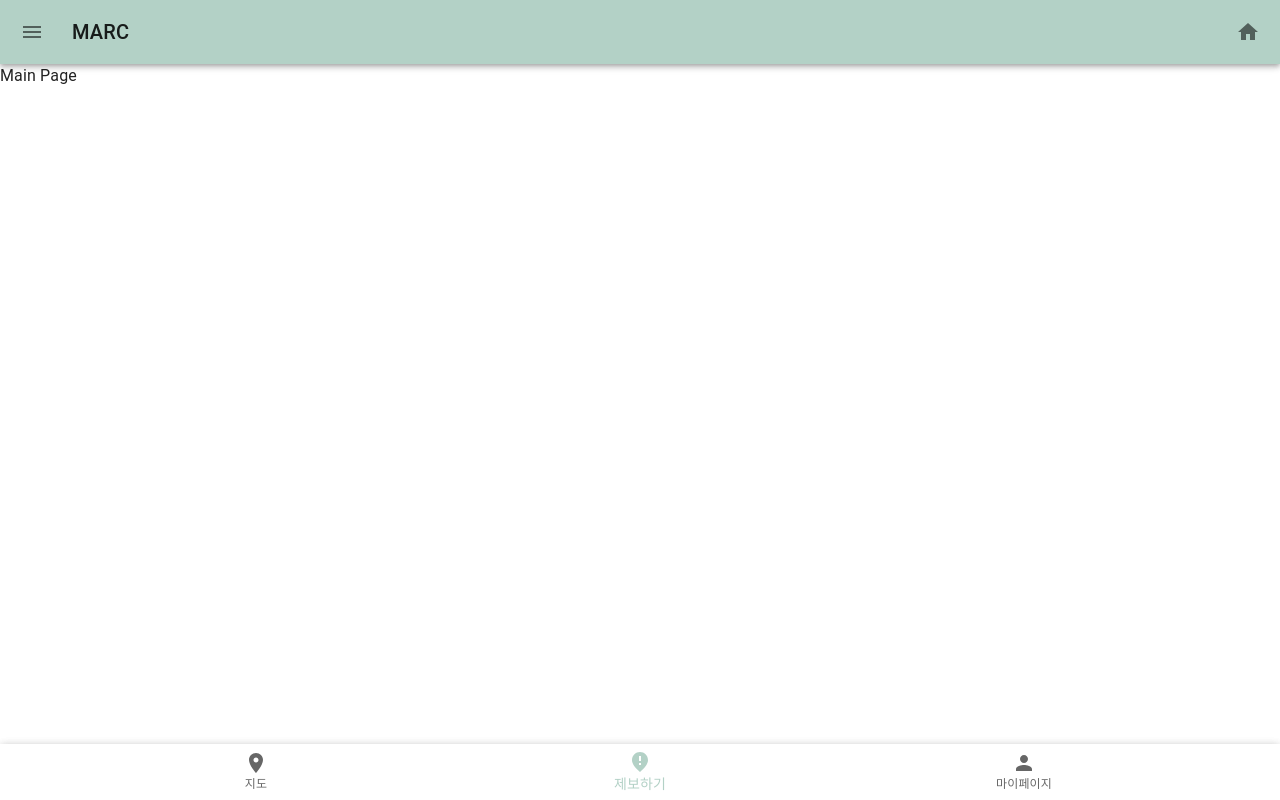
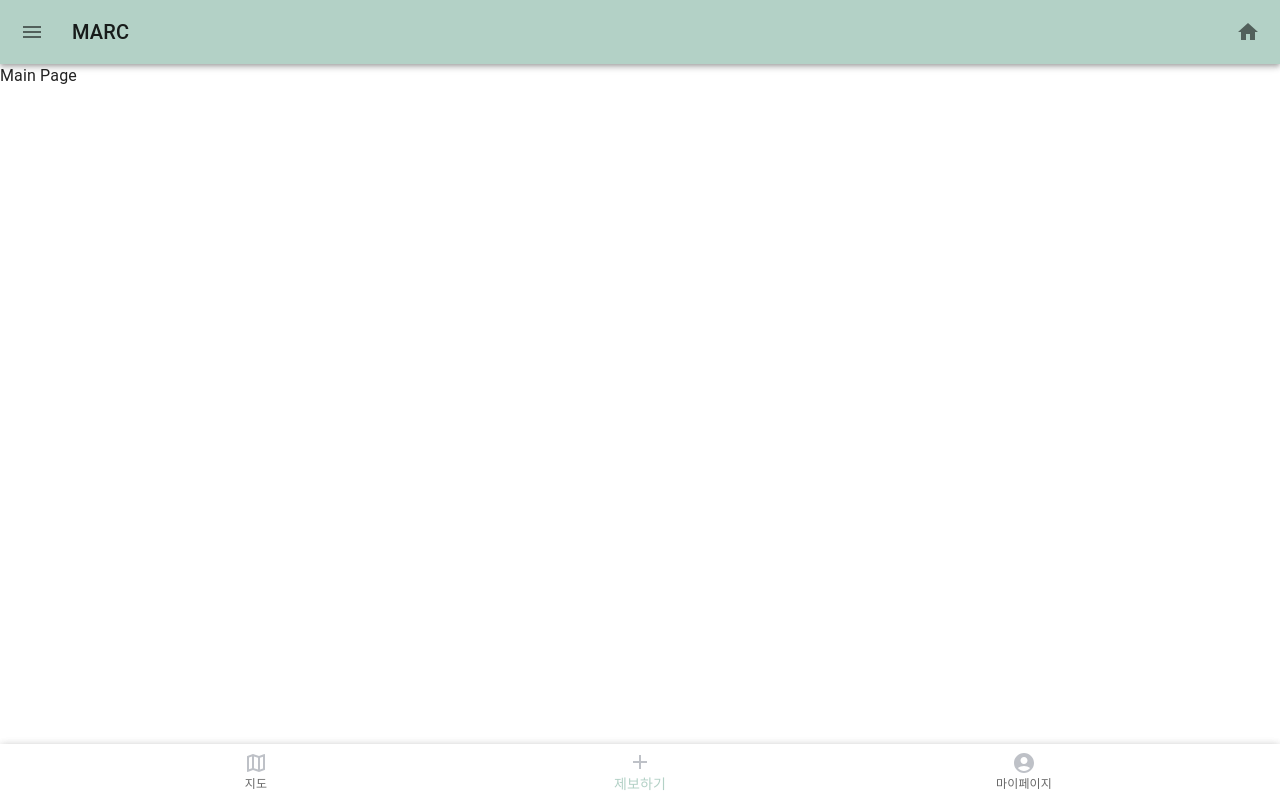
Before and after one commit to tech4impact-marc/frontend, a Next.js app: page / in a window 1280 px wide. Built offline with nearby package versions, Linux system fonts and the light colour scheme.

Commit message:
style: 네비게이션 아이콘 및 색상 변경

```diff
--- a/components/Layout/BottomNav.tsx
+++ b/components/Layout/BottomNav.tsx
@@ -1,4 +1,4 @@
-import { FmdBad, LocationOn, Person } from '@mui/icons-material'
+import { AccountCircleRounded, AddOutlined, MapOutlined } from '@mui/icons-material'
 import BottomNavigation from '@mui/material/BottomNavigation'
 import BottomNavigationAction from '@mui/material/BottomNavigationAction'
 import Paper from '@mui/material/Paper'
@@ -12,16 +12,16 @@ const CustomBottomNavAction = (props: any) => {
 
 const CustomPaper = styled(Paper)`
   position: fixed;
-  bottom: 0;
-  left: 0;
-  right: 0;
+  bottom: 0px;
+  left: 0px;
+  right: 0px;
   width: 100%;
 `
 export default function BottomNav() {
   const navLinks = [
-    { name: '지도', icon: <LocationOn />, path: '/map' },
-    { name: '제보하기', icon: <FmdBad />, path: '/' },
-    { name: '마이페이지', icon: <Person />, path: '/' },
+    { name: '지도', icon: <MapOutlined sx={{ color: '#bec1c7' }} />, path: '/map' },
+    { name: '제보하기', icon: <AddOutlined sx={{ color: '#bec1c7' }} />, path: '/' },
+    { name: '마이페이지', icon: <AccountCircleRounded sx={{ color: '#bec1c7' }} />, path: '/' },
   ]
 
   const [value, setValue] = useState(1)
```
